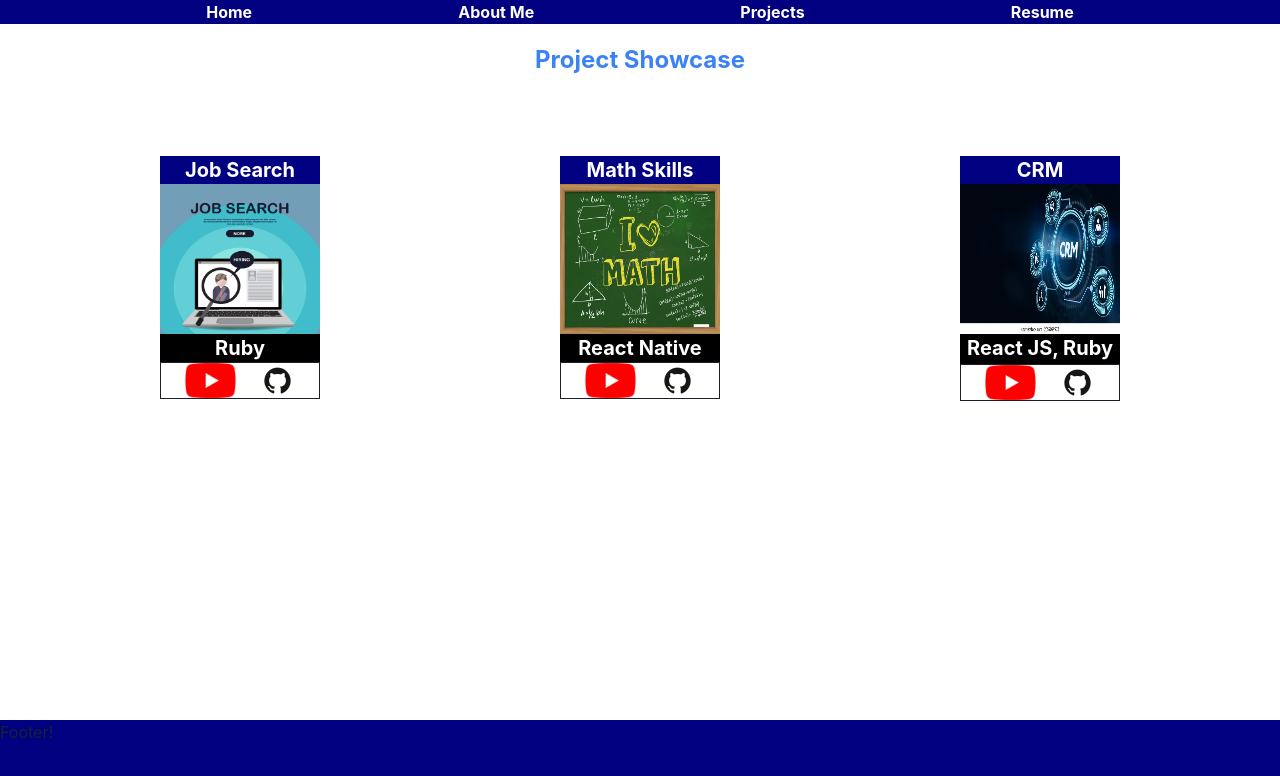
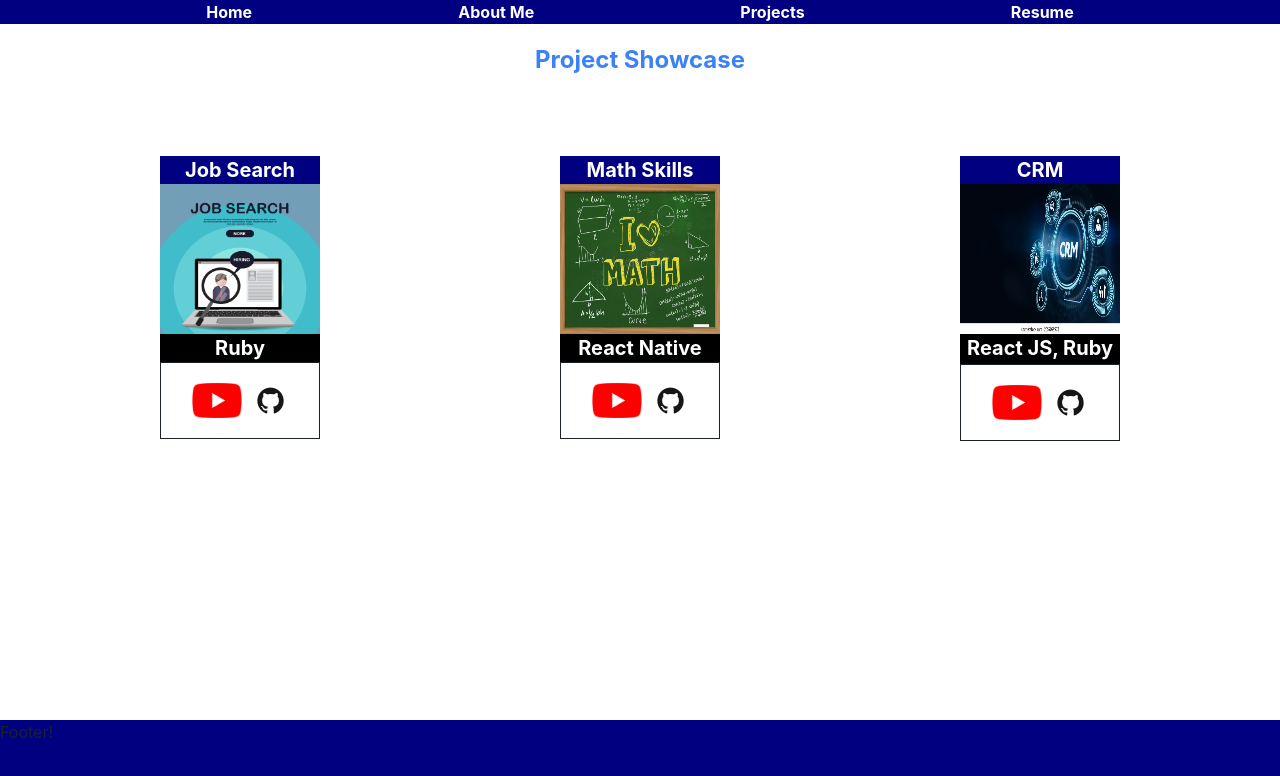
Before and after one commit to ComputerScienceWarrior/basic_portfolio, a React (Create React App) app: page /projects in a window 1280 px wide. Shown: the top 776 px of the page. Built offline with nearby package versions, Linux system fonts and the light colour scheme; the HTML template or start-up script is replaced by a standard one.

Commit message:
adds padding

```diff
--- a/src/components/Home/Project/Project.js
+++ b/src/components/Home/Project/Project.js
@@ -13,7 +13,7 @@ const Project = (props) => {
                 <div>{props.websiteUrl}</div>
             </Box>
             <Box><Text maxH={'30px'} overflowY={'scroll'} bg={'black'} className="text-white font-bold text-xl text-center">{props.languages}</Text></Box>
-            <Box display={'flex'} justifyContent={'space-evenly'} bg={'white'} border={'solid'} borderWidth={'thin'}>
+            <Box p='5' display={'flex'} justifyContent={'space-evenly'} bg={'white'} border={'solid'} borderWidth={'thin'}>
                 <a href={props.videoDemoUrl} target="_blank">
                     <Image src={Youtube} w='1/2' h='35px' />
                 </a>
```
